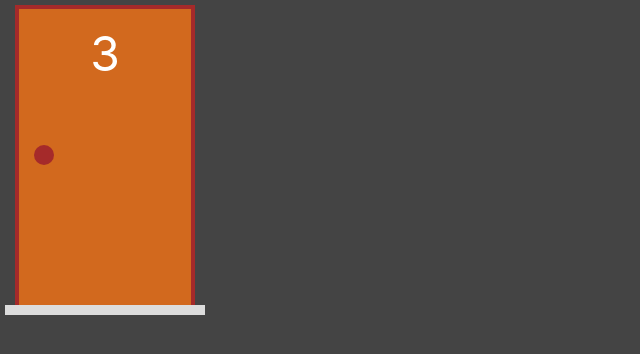
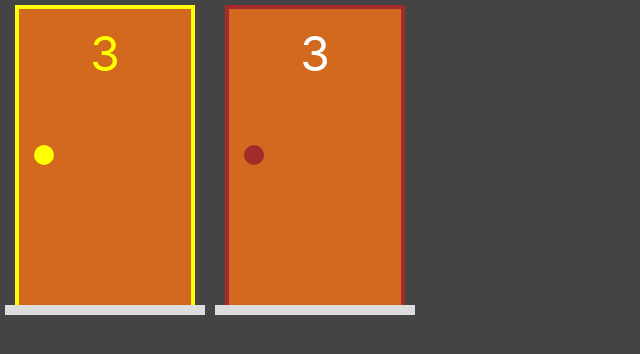
Before and after one commit to feliperromao/next-monty-hall, a Next.js app: page / in a window 1280 px wide. Shown: the top 354 px of the page, without its empty margins (0-640 px from the left). Built offline with nearby package versions, Linux system fonts and the light colour scheme.

Commit message:
feat: criando modelo da porta

```diff
--- a/src/components/Porta.tsx
+++ b/src/components/Porta.tsx
@@ -1,9 +1,15 @@
 import styles from "../styles/Porta.module.css"
 
-export default function Porta() {
+type PortaProps = {
+  selecionada?: boolean
+}
+
+export default function Porta(props: PortaProps) {
+  const selecionada = props.selecionada ? styles.selecionada : ''
+
   return (
     <div className={styles.area}>
-      <div className={styles.portal}>
+      <div className={ `${styles.portal} ${selecionada}`}>
         <div className={styles.porta}>
           <div className={styles.numero}>3</div>
           <div className={styles.macaneta}></div>
--- a/src/pages/index.tsx
+++ b/src/pages/index.tsx
@@ -3,6 +3,7 @@ import Porta from '../components/Porta'
 export default function Home() {
   return (
     <div style={{display: "flex"}}>
+      <Porta selecionada />
       <Porta />
     </div>
   )
--- a/src/styles/Porta.module.css
+++ b/src/styles/Porta.module.css
@@ -15,6 +15,20 @@
   border-top: 4px solid brown;
   border-right: 4px solid brown;
   width: 90%;
+}
+
+.selecionada {
+  border-left: 4px solid yellow;
+  border-top: 4px solid yellow;
+  border-right: 4px solid yellow;
+}
+
+.selecionada .numero {
+  color: yellow;
+}
+
+.selecionada .macaneta {
+  background-color: yellow;
 }
 
 .porta {
```
Also changed, not shown: src/model/porta.ts (added, +45 -0 lines).
